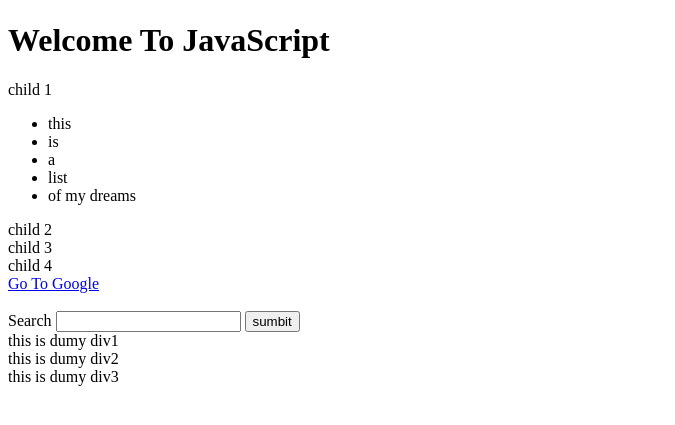
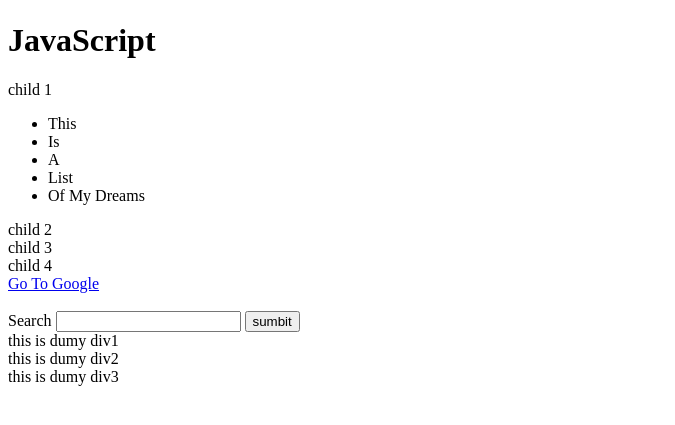
Before and after one commit to jaykabu/JavaScript, a plain HTML site: page website.html in a window 1280 px wide. Shown: the part 311-736 px from the top of the page, without its empty margins (0-675 px from the left). Drawn offline with Linux system fonts and the light colour scheme; files whose address does not match are found by name.

Commit message:
style changes

```diff
--- a/website.html
+++ b/website.html
@@ -14,15 +14,15 @@
 
 <div class="container">
 
-    <h1 id = "heading"> Welcome To JavaScript</h1>
+    <h1 id = "heading">JavaScript</h1>
 
     <div id="myfirst" class=" red " id = "first"> child 1
     <ul class = "this">
-        <li class="child">this</li>
-        <li class="child">is</li>
-        <li class="child">a</li>
-        <li class="child">list</li>
-        <li class="child">of my dreams</li>
+        <li class="child">This</li>
+        <li class="child">Is</li>
+        <li class="child">A</li>
+        <li class="child">List</li>
+        <li class="child">Of My Dreams</li>
     </ul>
     </div>
     <div class="child"> child 2 </div>
```
